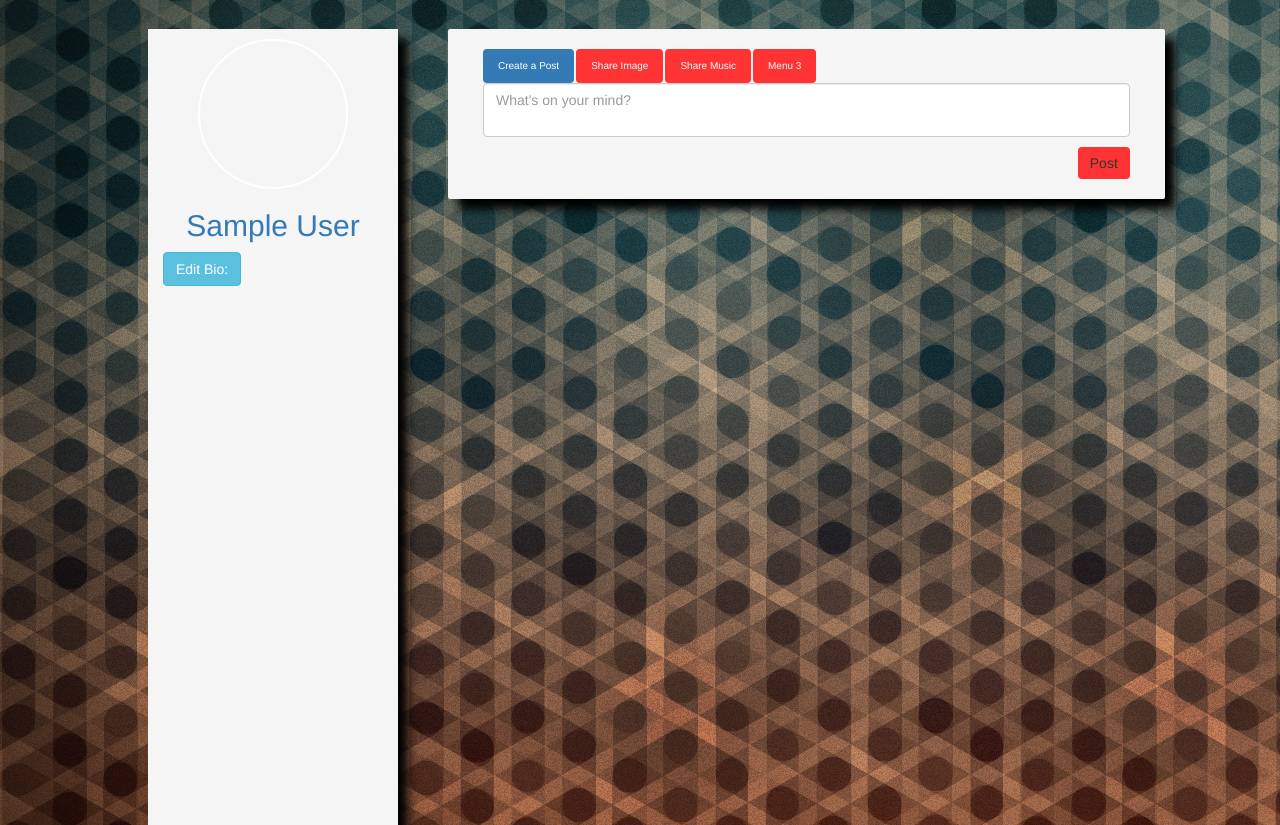
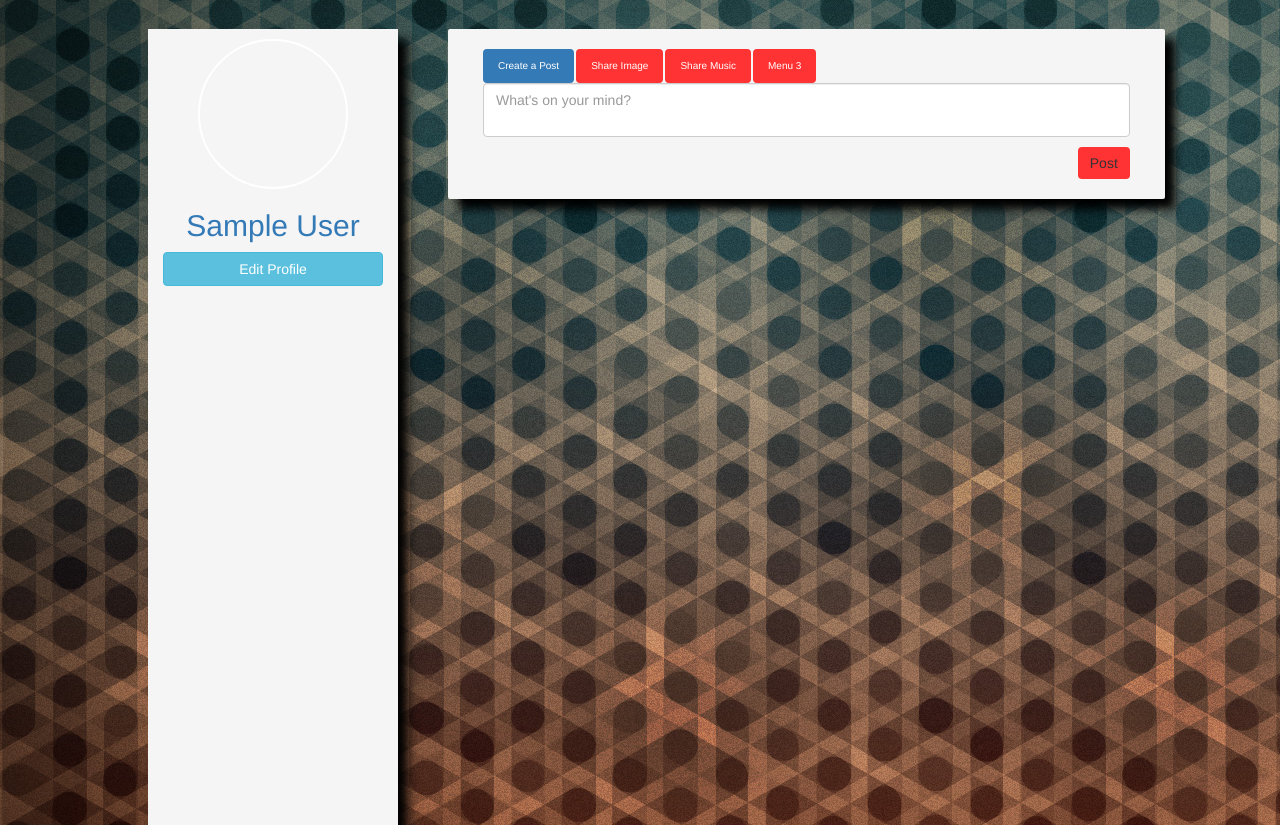
Before and after one commit to mjb0899/musicnme, a PHP site: page /home.php in a window 1280 px wide. Shown: the part 51-876 px from the top of the page. Run offline with PHP 8.4, Linux system fonts and the light colour scheme; the visitor is signed in with stand-in values (Sample User, id 1); data that the repository does not hold is empty; some libraries are stand-ins or nearby versions.

Commit message:
rating commit

```diff
--- a/css/homepage.css
+++ b/css/homepage.css
@@ -52,6 +52,9 @@ body{
 
 .user_display{
     text-align: center;
+}
+.profile_data button{
+    width: 100%;
 }
 
 .media{
--- a/home.php
+++ b/home.php
@@ -99,7 +99,7 @@ $artist=$_SESSION['artist'];
                 <div class="profile_data">
                     <div class="container">
 
-                        <button type="button" class="btn btn-info" data-toggle="collapse" data-target="#demo">Edit Bio:</button>
+                        <button type="button" class="btn btn-info" data-toggle="collapse" data-target="#demo">Edit Profile</button>
                         <div id="demo" class="collapse">
                             Lorem ipsum dolor sit amet, consectetur adipisicing elit,
                             sed do eiusmod tempor incididunt ut labore et dolore magna aliqua. Ut enim ad minim veniam,
```
